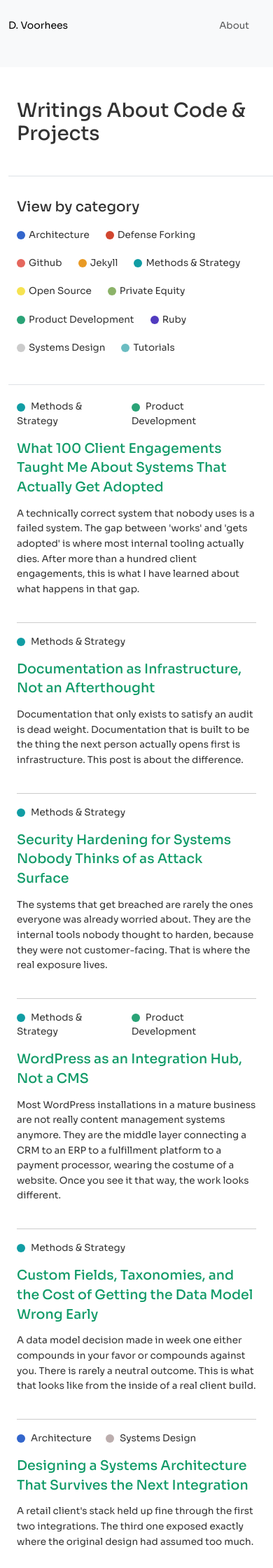
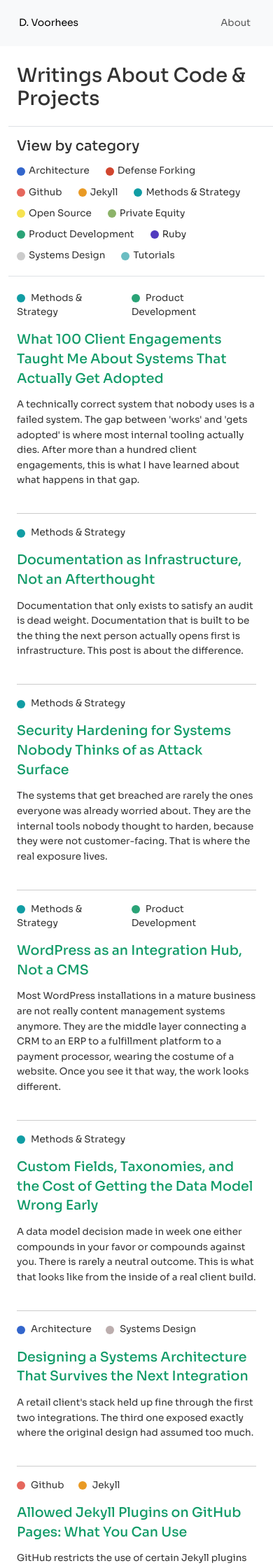
Before and after one commit to d-voorhees/dvoorhees.github.io, a Jekyll site: the page built from _pages/blog.md, in a window 390 px wide. Shown: the top 2240 px of the page at 70% size. Built offline with Jekyll 4.4.1, drawn with Linux system fonts in a browser that asks for light colours; nearby versions of some CDN libraries; a style sheet for code colours, icons or effects is not loaded.

Commit message:
mobile spacing

```diff
--- a/_config.yml
+++ b/_config.yml
@@ -7,7 +7,7 @@ url: "https://dvoorhees.com" # Replace with your custom domain
 author: "D. Voorhees"
 twitter_username: "" # Add your Twitter handle without @ (e.g., "dvoorhees")
 social_image: "/assets/img/default-og.jpg" # Default Open Graph image
-css_version: 3 # Bump this whenever styles.css changes, to bust browser cache
+css_version: 6 # Bump this whenever styles.css changes, to bust browser cache
 
 defaults:
   - scope:
--- a/assets/css/styles.css
+++ b/assets/css/styles.css
@@ -60,6 +60,7 @@ a {
 
 .navbar-brand {
   font-size: 14px;
+  padding-left: 15px;
 }
 
 .navbar-collapse {
@@ -610,44 +611,17 @@ a.more-link {
 /* mobile */
 @media all and (max-width: 767px) {
   .navbar>.container-fluid {
-    height: 80px;
-    flex-wrap: nowrap;
-    display: block;
+    min-height: auto;
+    height: auto;
+    max-height: 80px;
   }
 
-  img.navbar-logo {
-    padding: 8px 20px 20px 0;
-    height: 95px;
+  .navbar-nav li {
+    padding: 6px 8px;
   }
 
-  .offcanvas img.navbar-logo {
-    padding: 0;
-    height: 80px;
-  }
-
-  button.navbar-toggler {
-    border: none;
-    float: right;
-    padding-top: 13px;
-    padding-right: 0;
-    margin-right: -8px;
-    padding-left: 0;
-  }
-
-  span.jam.jam-align-right {
-    font-size: 38.4px;
-    color: #393838;
-  }
-
-  #theme-toggle-two {
-    font-size: 28px;
-    float: right;
-    padding-top: 25px;
-  }
-
-  #theme-toggle-two i {
-    font-size: 22.4px;
-    color: #343434;
+  .blog-home .col-md-3 .category-list .category-item {
+    padding: 5px 0;
   }
 
   .jumbotron {
@@ -683,15 +657,15 @@ a.more-link {
   }
 
   .blog-home .p-100 {
-    padding: 35px 0;
+    padding: 15px 0;
   }
 
   .blog-home .pt-5 {
-    padding-top: 2rem !important;
+    padding-top: 1rem !important;
   }
 
   .blog-home .col-md-3 .category-list .category-item:last-of-type {
-    padding-bottom: 2rem;
+    padding-bottom: .5rem;
   }
 
   h1#category-title {
```
